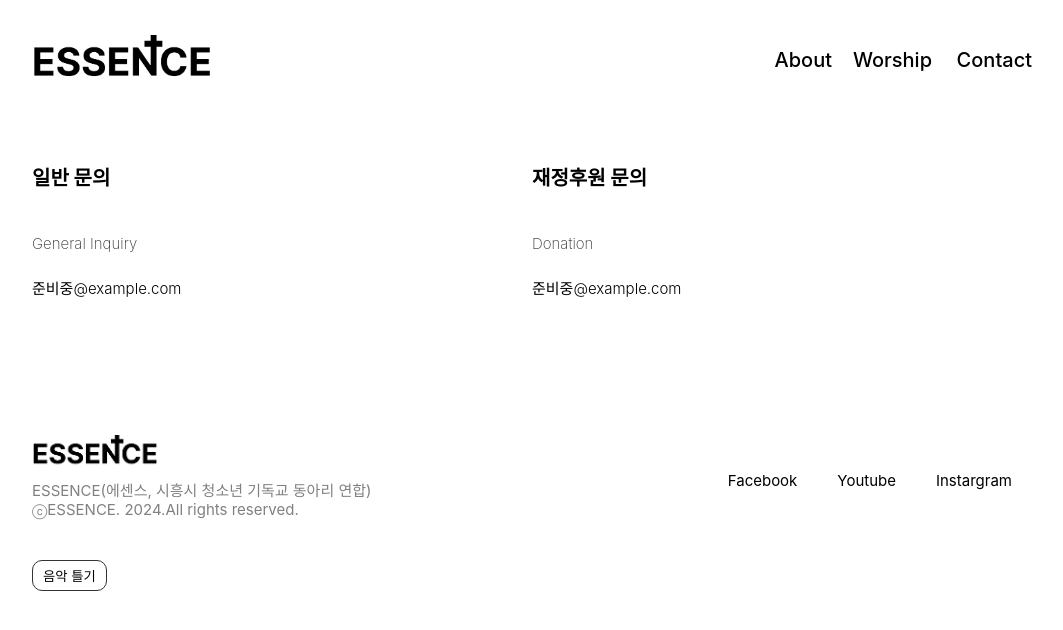
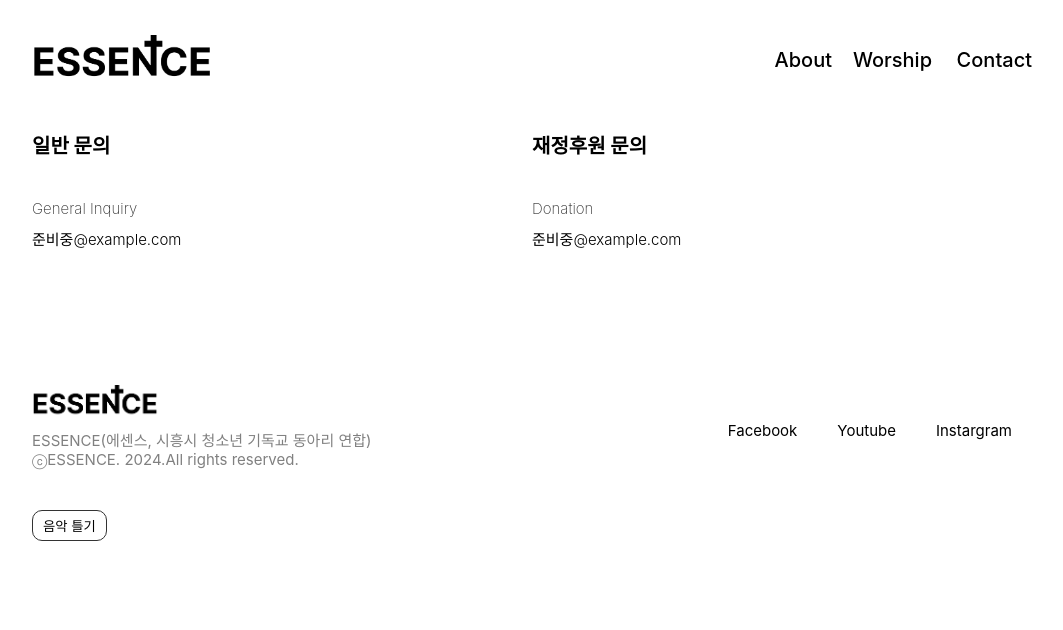
Before and after one commit to PangilProject/PublicOfEssence, a React (Create React App) app: page /contact in a window 1280 px wide. Shown: the top 630 px of the page, without its empty margins (108-1171 px from the left). Built offline with nearby package versions, Linux system fonts and the light colour scheme.

Commit message:
edit : ContactPage style

```diff
--- a/src/Pages/ContactPage/ContactPage.js
+++ b/src/Pages/ContactPage/ContactPage.js
@@ -32,7 +32,7 @@ function ContactPage() {
 
 const ContainerMenu = styled.div`
     width: 100%;
-    height : 200px;
+    height : 150px;
     /* background-color: red; */
 
     display: flex;
@@ -42,12 +42,10 @@ const ContainerContactItem = styled.div`
     width: 50%;
     height : 100%;
     box-sizing: border-box;
-    padding : 20px 0px;
     /* background-color: yellow; */
 
     display: flex;
     flex-direction: column;
-    justify-content: space-around;
 `;
 
 const ContactTitle = styled.p`
@@ -59,11 +57,13 @@ const ContactSubTitle = styled.p`
     font-size: 15px;
     font-weight: 200;
     color : #333;
-    margin-top: 20px;
+    margin-top: 40px;
 `;
 
 const ContactEmail = styled.p`
     font-size: 15px;
     font-weight: 300;
+
+    margin-top: 10px;
 `;
 export default ContactPage;
```
